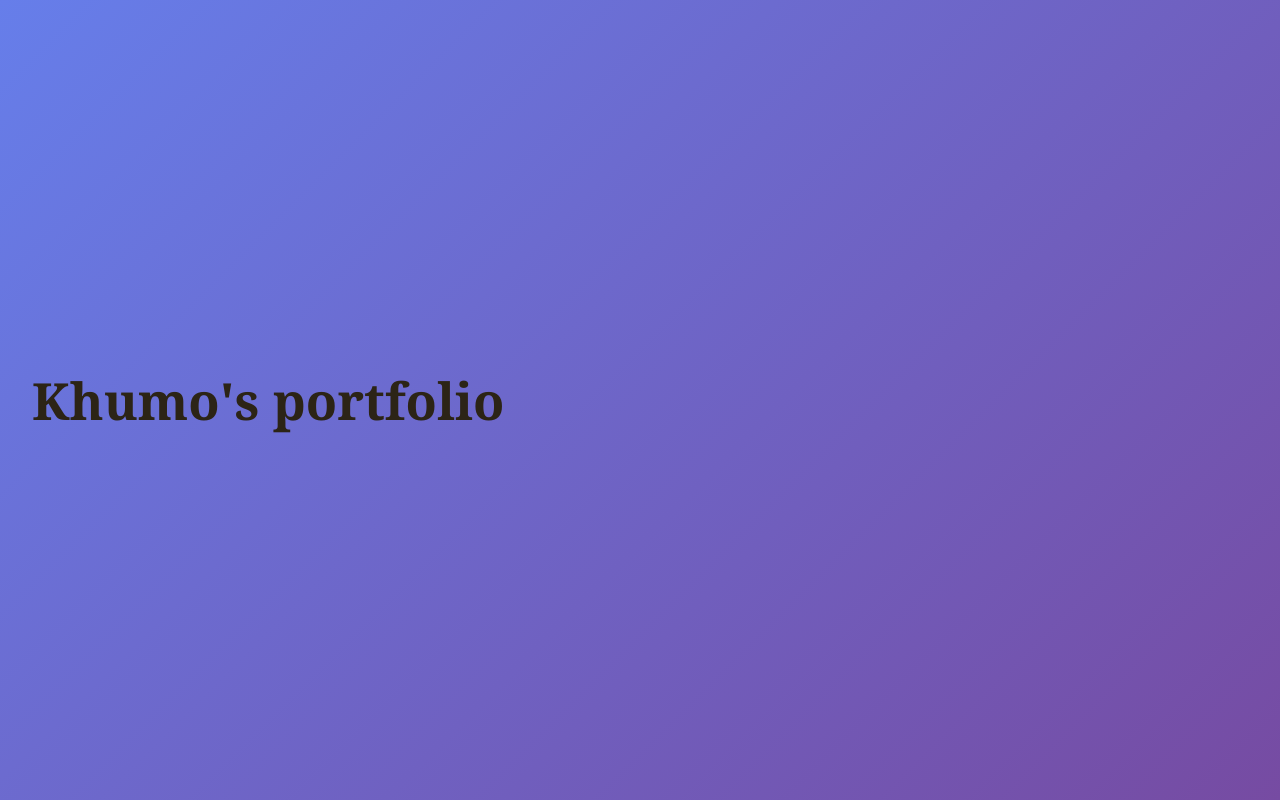
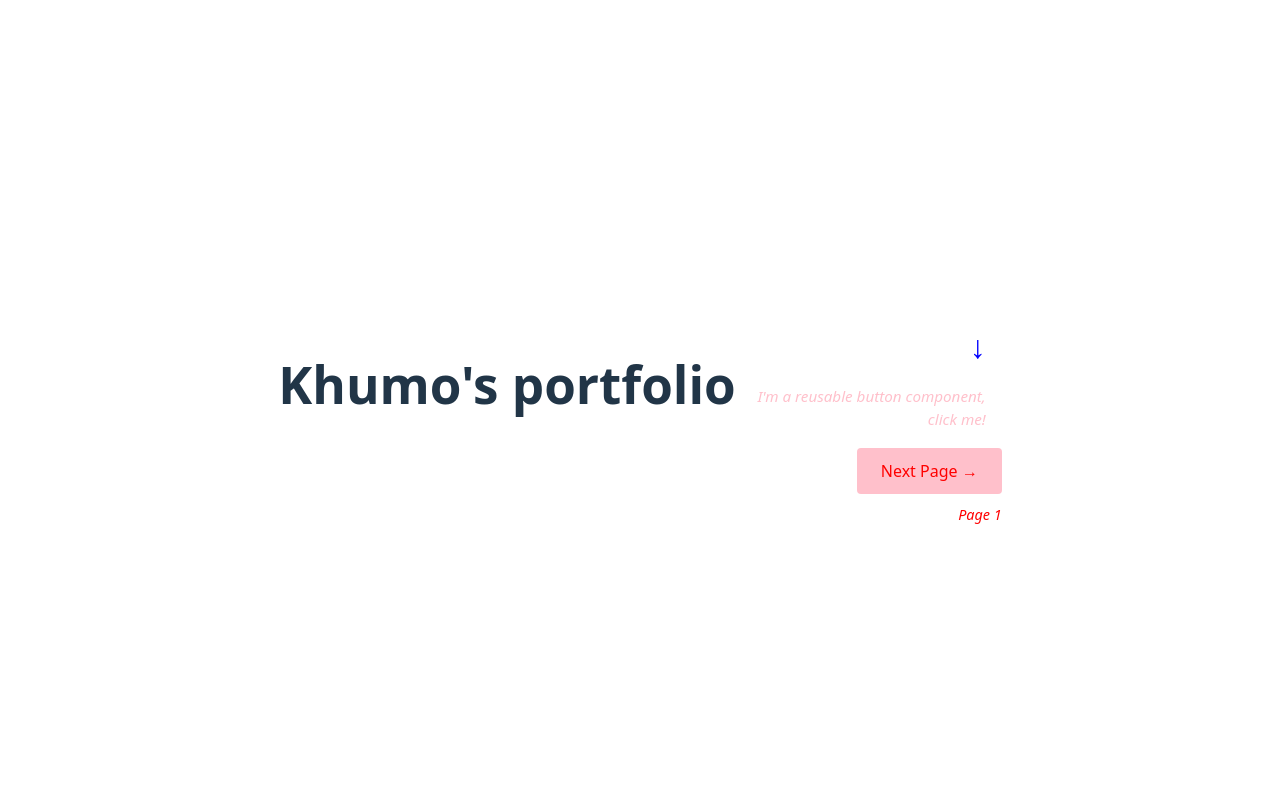
Before and after one commit to KhumoMogotlhe/PortfoliKhumo, a React (Vite) app: page / in a window 1280 px wide. Built offline with nearby package versions, Linux system fonts and the light colour scheme.

Commit message:
added a next-button to navigate to the next page

```diff
--- a/src/App.tsx
+++ b/src/App.tsx
@@ -1,17 +1,17 @@
 import { ThemeProvider } from 'styled-components';
 import { theme } from './components/bookpage/styles/theme';
 
-import { useState } from 'react'
+// import { useState } from 'react'
 import './App.css'
-import { GlobalStyles } from './components/bookpage/styles/GlobalStyles';
+// import { GlobalStyles } from './components/bookpage/styles/GlobalStyles';
 import BookPage from './components/bookpage/BookPage';
 
 function App() {
-  const [count, setCount] = useState(0)
+  // const [count, setCount] = useState(0)
 
   return (
     <ThemeProvider theme={theme}>
-      <GlobalStyles />
+
       <BookPage />
 
     </ThemeProvider>
--- a/src/components/bookpage/BookPage.tsx
+++ b/src/components/bookpage/BookPage.tsx
@@ -1,12 +1,25 @@
 import React from 'react';
-import { BaseContainer, PageContent } from './styles/BookPage.styles';
+import { Arrow, BaseContainer, ButtonPrompt, PageContent, PageNumber, PromptText } from './styles/BookPage.styles';
+import NextButton from '../buttons/next-button/NextButton';
 
 const BookPage: React.FC = () => {
+    const handleNextPage = () => {
+        console.log('Next page clicked!');
+        // Navigation logic will go here later
+      };
     return (
         <BaseContainer>
         <PageContent>
             <h1>Khumo's portfolio</h1>
         </PageContent>
+
+        <ButtonPrompt>
+          <Arrow>↓</Arrow>
+          <PromptText>I'm a reusable button component, click me!</PromptText>
+        </ButtonPrompt>
+
+        <PageNumber> Page 1 </PageNumber>
+        <NextButton onClick={handleNextPage}/>
         </BaseContainer>
     );
 };
--- a/src/components/bookpage/styles/BookPage.styles.tsx
+++ b/src/components/bookpage/styles/BookPage.styles.tsx
@@ -3,6 +3,10 @@ import styled from 'styled-components';
 export const BaseContainer = styled.div`
 position: relative;
 display: flex;
+max-width: 800px;
+background: white;
+margin: 2rem auto;
+padding: 3rem;
 `;
 
 export const TextContainer = styled.div`
@@ -15,3 +19,54 @@ export const PageContent = styled.div`
   flex-direction: column;
   gap: 8;
 `;
+
+export const ChapterTitle = styled.h1`
+  font-size: 2rem;
+  font-weight: 600;
+  color: white;
+  font-style: italic;
+`;
+
+export const PageNumber = styled.span`
+  position: absolute;
+  bottom: 0rem;
+  right: 3rem;
+  font-size: 0.9rem;
+  color: red;
+  font-style: italic;
+`;
+
+export const Arrow = styled.span`
+  font-size: 2rem;
+  color: blue;
+  animation: bounce 2s infinite;
+
+  @keyframes bounce {
+    0%, 20%, 50%, 80%, 100% {
+      transform: translateY(0);
+    }
+    40% {
+      transform: translateY(-10px);
+    }
+    60% {
+      transform: translateY(-5px);
+    }
+  }
+`;
+
+export const ButtonPrompt = styled.div`
+  display: flex;
+  flex-direction: column;
+  align-items: flex-end;
+  gap: 8;
+  padding-right: 1rem;
+  padding-bottom: 2rem;
+`;
+
+export const PromptText = styled.p`
+  font-size: 0.95rem;
+  color: pink;
+  font-style: italic;
+  text-align: right;
+  max-width: 250px;
+`;
--- /dev/null
+++ b/src/components/buttons/next-button/NextButton.tsx
@@ -0,0 +1,13 @@
+import React from "react";
+import type { NextButtonProps } from "./NextButton.types";
+import { StyledButton } from "./styles/NextButton.styles";
+
+const NextButton: React.FC<NextButtonProps> = ({ onClick }) => {
+    return (
+      <StyledButton onClick={onClick}>
+        Next Page
+      </StyledButton>
+    );
+  };
+
+  export default NextButton;
--- /dev/null
+++ b/src/components/buttons/next-button/NextButton.types.tsx
@@ -0,0 +1,3 @@
+export interface NextButtonProps {
+    onClick?: () => void;
+  }
--- /dev/null
+++ b/src/components/buttons/next-button/styles/NextButton.styles.tsx
@@ -0,0 +1,24 @@
+import styled from "styled-components";
+
+export const StyledButton = styled.button`
+position: absolute;
+  bottom: 2rem;
+  right: 3rem;
+  background: pink;
+  color: red;
+  border: none;
+  padding: 0.75rem 1.5rem;
+  border-radius: 4px;
+  cursor: pointer;
+  font-size: 1rem;
+  transition: all 0.3s ease;
+
+  &:hover {
+    transform: translateX(5px);
+    box-shadow: 0 4px 12px;
+  }
+
+  &::after {
+    content: ' →';
+  }
+`
```
Also changed, not shown: 1 other file (tests, documents, lock files or other folders).
